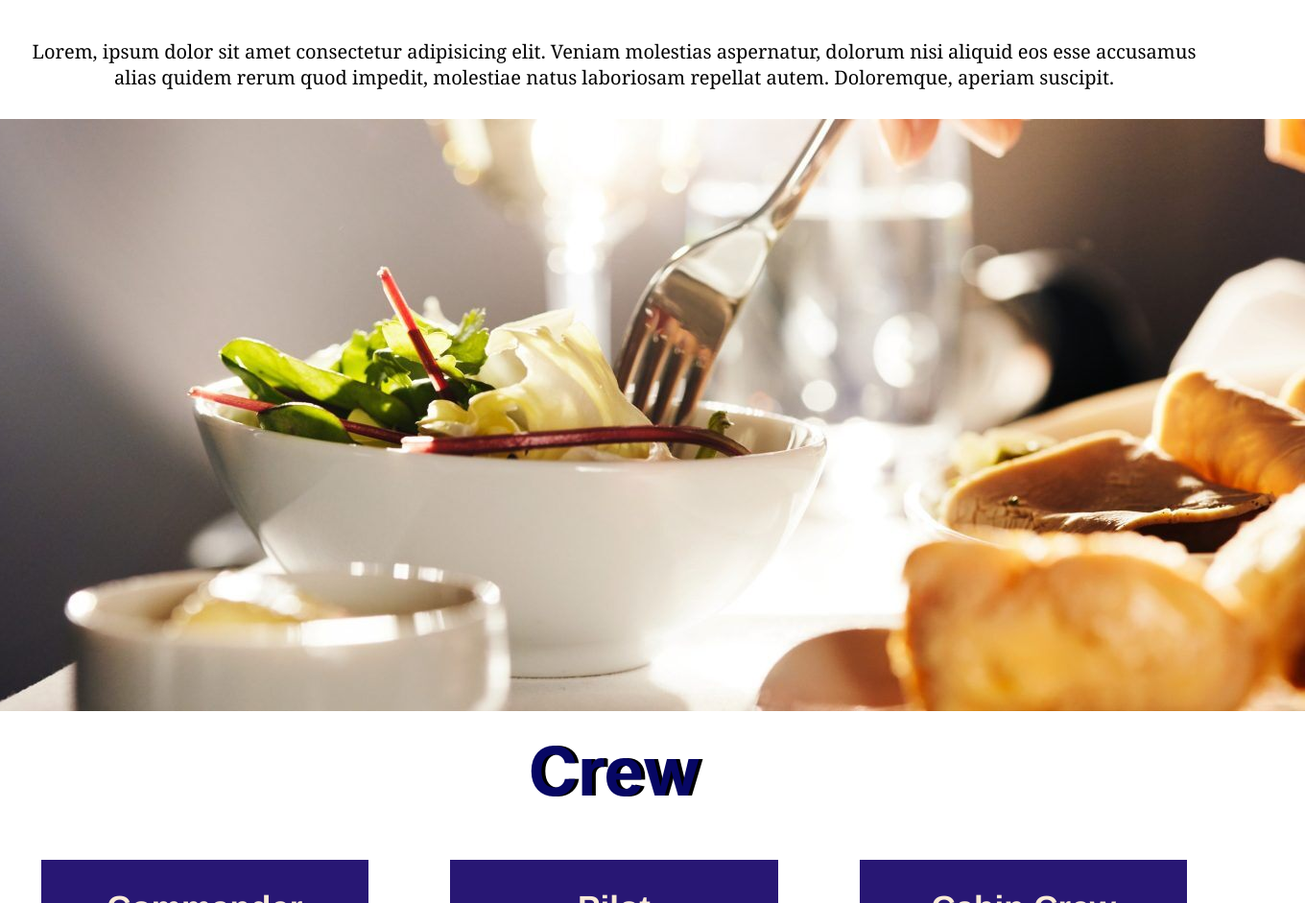
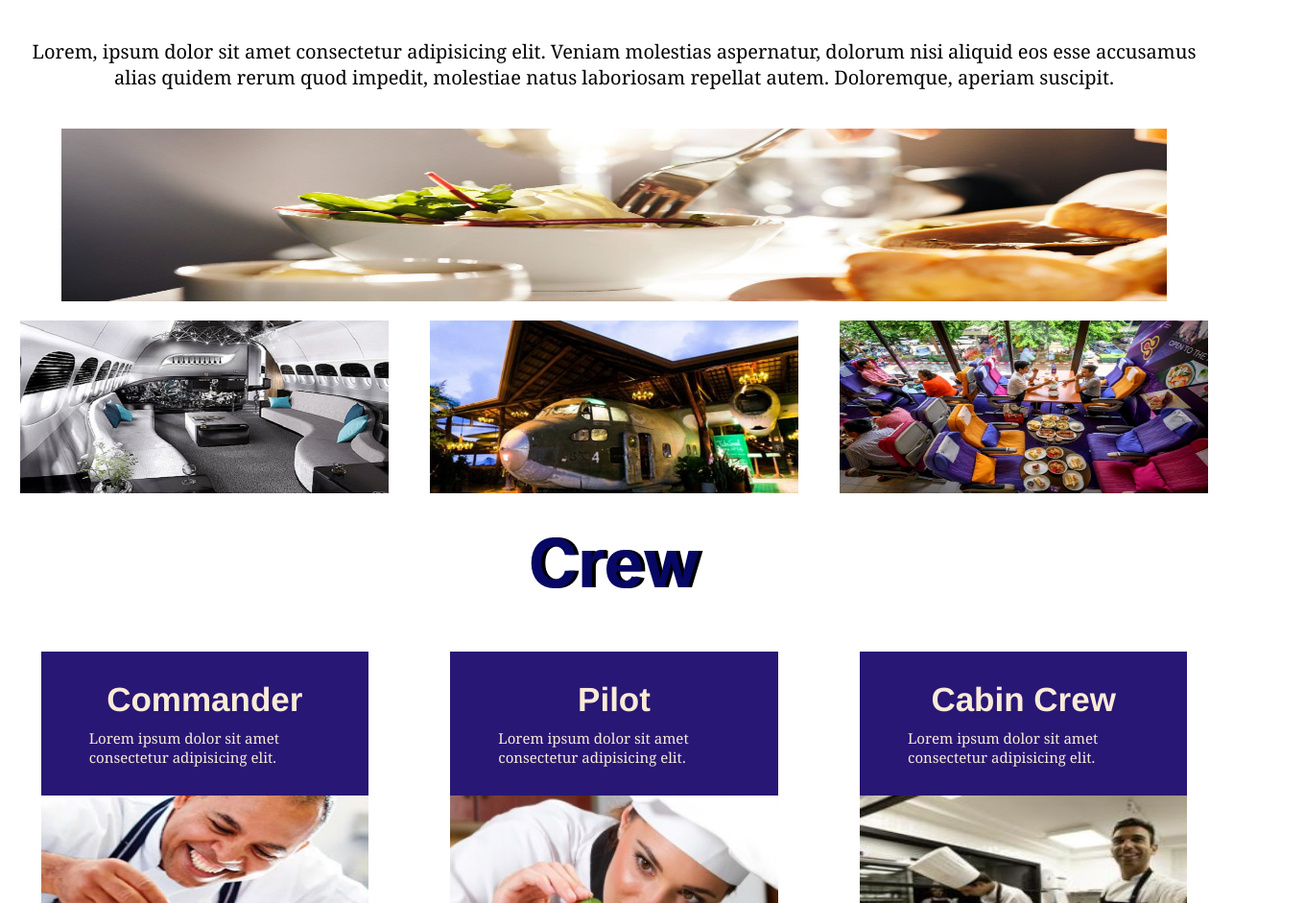
Before and after one commit to aguscasta87/BarPilot, a plain HTML site: page Index.html in a window 1280 px wide. Shown: the part 420-1361 px from the top of the page at 96% size, 1360 px wide, since content can reach past the window. Drawn offline with Linux system fonts and the light colour scheme.

Commit message:
Segunda Versión: Presentación para Github

```diff
--- a/CSS/EstiloIndex.css
+++ b/CSS/EstiloIndex.css
@@ -82,6 +82,36 @@ padding-left: 30px;
 padding-right: 30px;
 padding-bottom: 30px;
 }
+.fotos{
+   display: grid;
+   grid-template-columns: 1fr 1fr 1fr;
+   grid-template-rows: 200px 200px;
+   grid-template-areas: "c1 c1 c1"
+                         "c2 c3 c4";
+   justify-items: center;
+   align-items: center;
+}
+.img0{
+   grid-area: c1;
+   width: 90%;
+   height: 90%;
+}
+.img1{
+   grid-area: c2;
+   width: 90%;
+   height: 90%;
+}
+.img2{
+   grid-area: c3;
+   width: 90%;
+   height: 90%;
+}
+.img3{
+   grid-area: c4;
+   width: 90%;
+   height: 90%;
+}
+
 h3{
    padding: 20px;
    display: flex;
--- a/Index.html
+++ b/Index.html
@@ -8,7 +8,7 @@
     <link rel="stylesheet" href="./CSS/EstiloIndex.css">
 </head>
 <body>
-<!--parte de intro-->
+<!--Comienzo Nav y Header-->
     <header class="Header">
 
         <nav>
@@ -21,15 +21,18 @@
         <div id="titulo"></div>
         <h1 id="pilot" >PILOT BAR</h1>
         </header>
-<!--primera parte de la página-->
+<!--ABOUT US-->
     <section class="section">
     <H2>About Us</H2>
     <P class="section-1-parrafo">Lorem, ipsum dolor sit amet consectetur adipisicing elit. Veniam molestias aspernatur, dolorum nisi aliquid eos esse accusamus alias quidem rerum quod impedit, molestiae natus laboriosam repellat autem. Doloremque, aperiam suscipit. </P>
  </section>
- <section class="section-1">
-    <img class="section-1-image" src="images/Ala.jpg" alt="Ala">
+ <section class="fotos">
+    <img class="img0" src="images/Ala.jpg" alt="Ala">
+    <img  class= "img1" src="images/carousell.jpg" alt="comida">
+    <img class="img2" src="images/carousell2.jpg" alt="comida1">
+    <img class="img3" src="images/carousell3.jpg" alt="comida3">
 </section>
-<!--segunda parte de la página-->
+<!--CREW-->
 <section ID="title3">
     <H3>Crew</H3>
 </section>
@@ -50,7 +53,7 @@
     <img id= "imagenes" src="images/Commander.jpg" alt="Cheff">
  </span>
 </section>
-<!--ubicación del bar-->
+<!--LOCATION-->
 <section class="location">
 <span>
      <h5>Belgrano R.</h5>
```
Also changed, not shown: Pages/Carta.html (+4 -1 lines), Pages/Cocktails.html (+4 -1 lines), Pages/Contacto.html (+4 -1 lines), Pages/Reservas.html (+6 -4 lines), Images/carousell.jpg (added), Images/carousell2.jpg (added), Images/carousell3.jpg (added).
